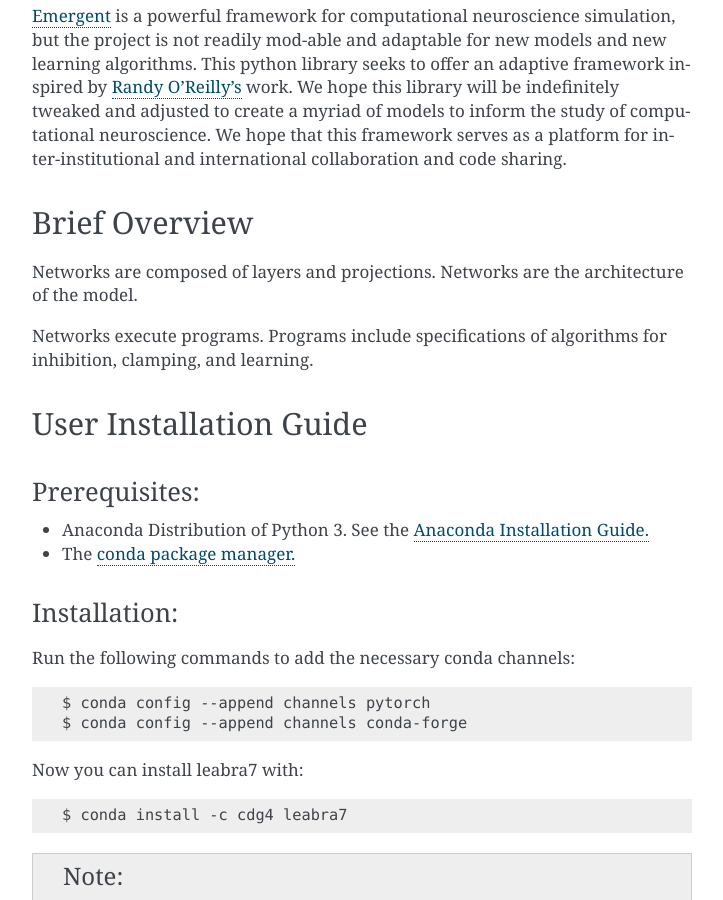
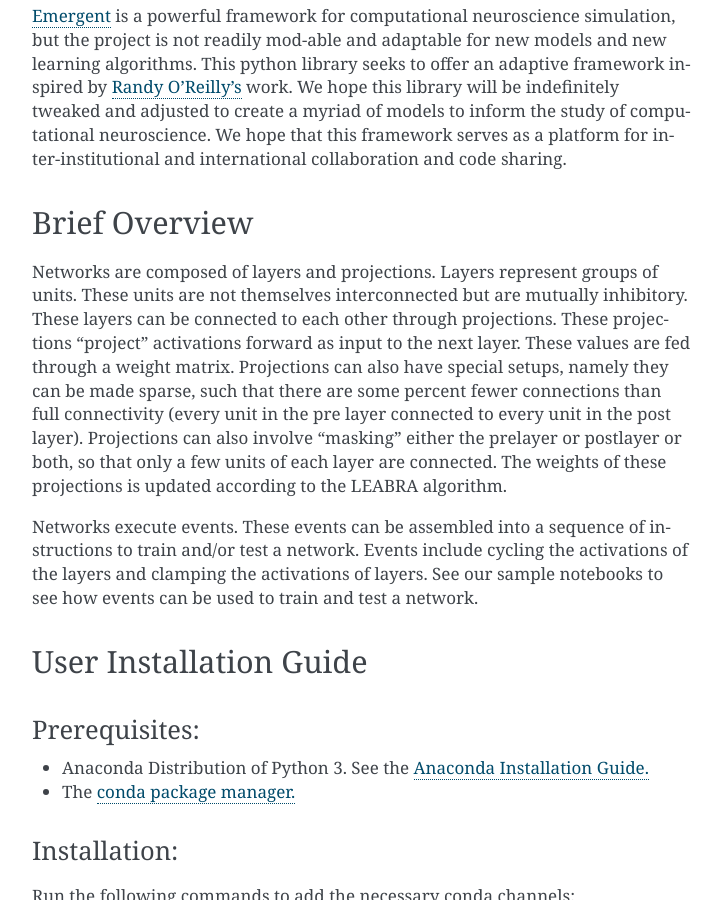
Before and after one commit to cdgreenidge/leabra7, a Sphinx documentation site: the page built from docs/index.rst, in a window 1280 px wide and 900 px high, scrolled down 565 px. Shown: the whole window, without its empty margins (388-1111 px from the left). Built offline with Sphinx 7.4.7, drawn with Linux system fonts in a browser that asks for light colours.

Commit message:
Update overview

```diff
--- a/docs/index.rst
+++ b/docs/index.rst
@@ -44,11 +44,20 @@
 Brief Overview
 --------------
 
-Networks are composed of layers and projections. Networks are the architecture
-of the model.
+Networks are composed of layers and projections. Layers represent groups of units.
+These units are not themselves interconnected but are mutually inhibitory. These
+layers can be connected to each other through projections. These projections "project"
+activations forward as input to the next layer. These values are fed through a weight matrix.
+Projections can also have special setups, namely they can be made sparse, such that
+there are some percent fewer connections than full connectivity (every unit in the pre layer
+connected to every unit in the post layer). Projections can also involve "masking" either the prelayer
+or postlayer or both, so that only a few units of each layer are connected. The weights of these
+projections is updated according to the LEABRA algorithm.
 
-Networks execute programs. Programs include specifications of algorithms for
-inhibition, clamping, and learning.
+Networks execute events. These events can be assembled into a sequence of instructions
+to train and/or test a network. Events include cycling the activations of the layers and
+clamping the activations of layers. See our sample notebooks to see how events
+can be used to train and test a network.
 
 
 .. _install_guide:
```
